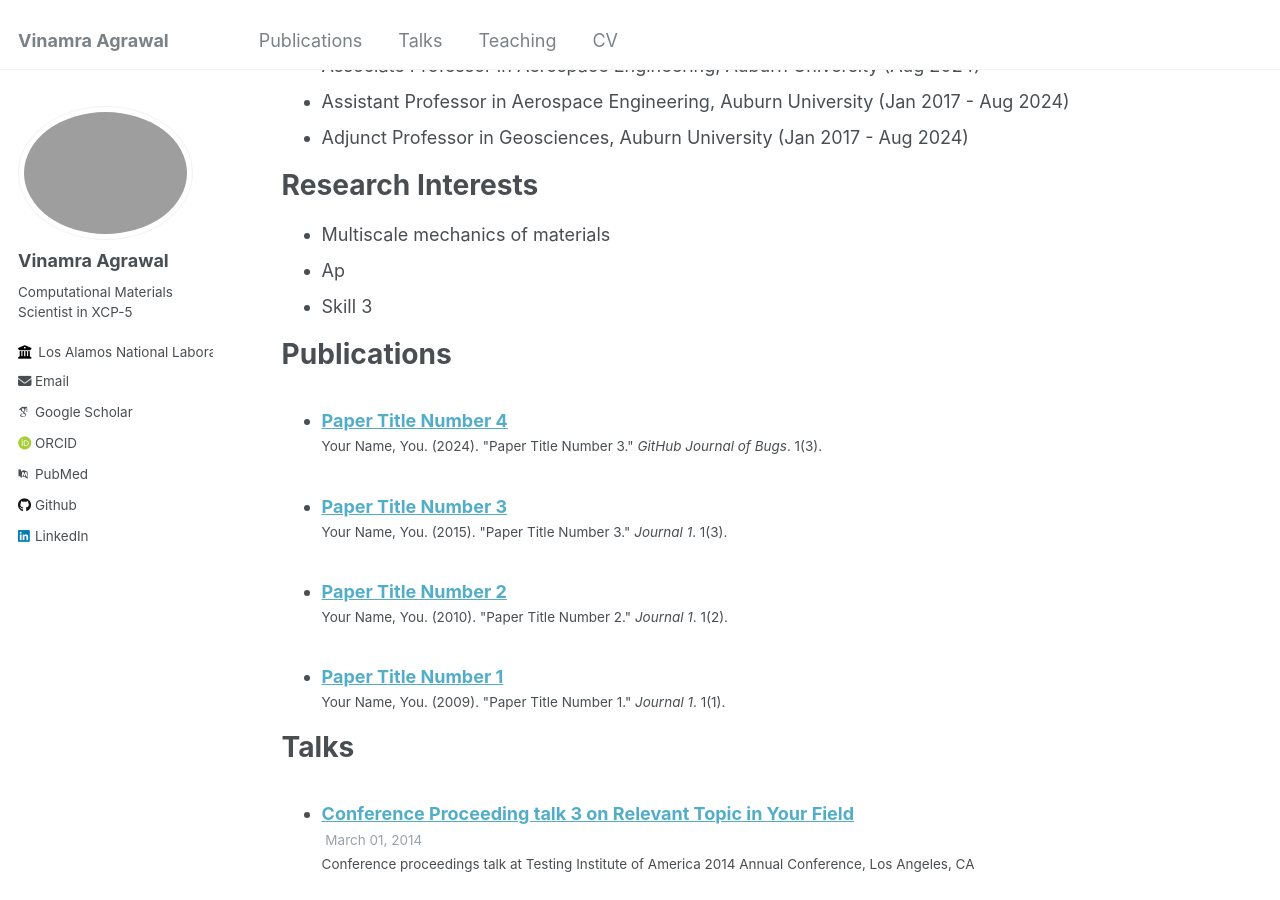
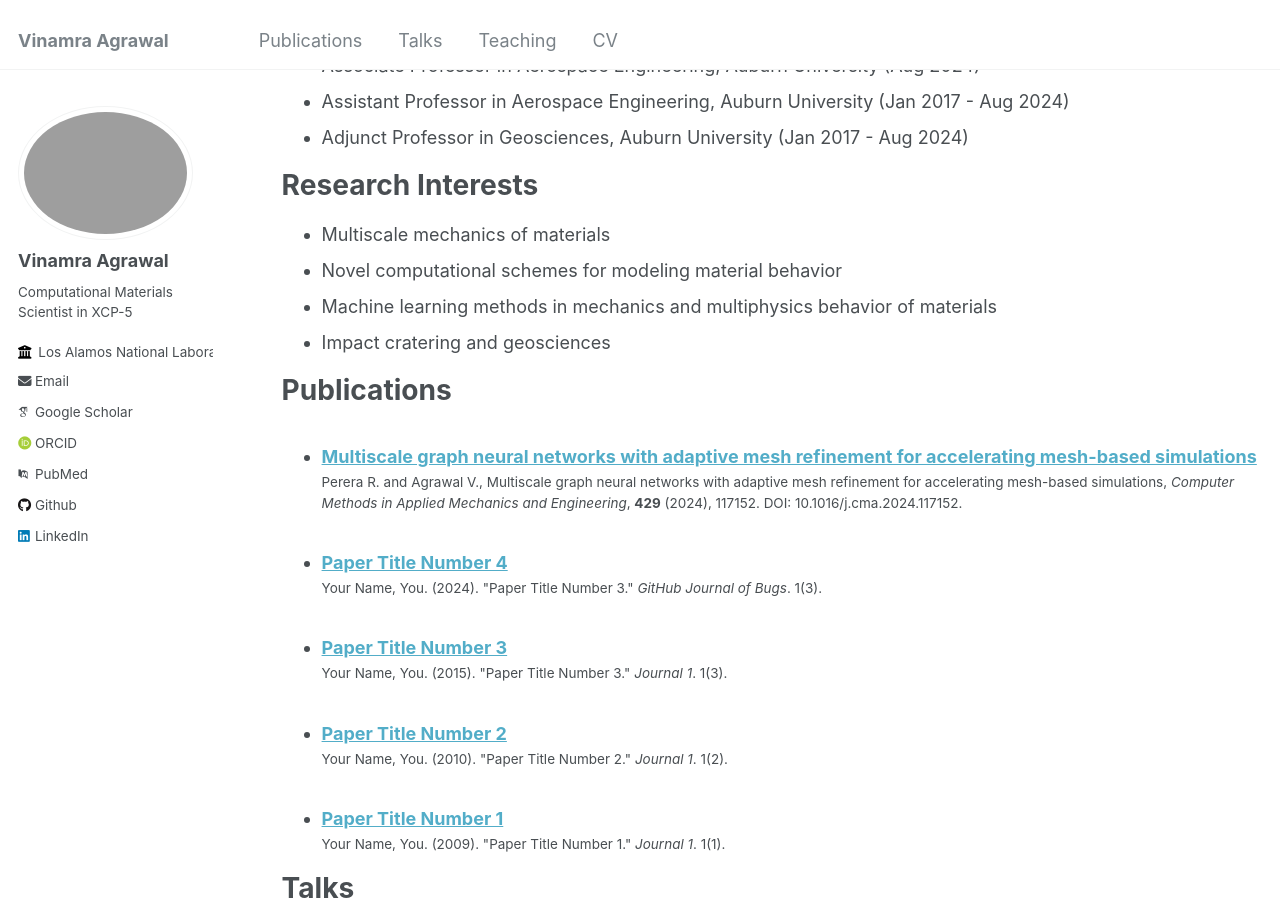
Before and after one commit to vinagr/vinagr.github.io, a Jekyll site: the page built from _pages/cv.md, in a window 1280 px wide and 900 px high, scrolled down 353 px. Built offline with Jekyll 4.4.1, drawn with Linux system fonts in a browser that asks for light colours; some web fonts are replaced.

Commit message:
preliminary changes

```diff
--- a/_pages/cv.md
+++ b/_pages/cv.md
@@ -25,8 +25,9 @@ Work experience
 Research Interests
 ======
 * Multiscale mechanics of materials
-* Ap
-* Skill 3
+* Novel computational schemes for modeling material behavior
+* Machine learning methods in mechanics and multiphysics behavior of materials
+* Impact cratering and geosciences
 
 Publications
 ======
--- /dev/null
+++ b/_publications/2024-09-1-multiscale-gnn-cmame.md
@@ -0,0 +1,12 @@
+---
+title: "Multiscale graph neural networks with adaptive mesh refinement for accelerating mesh-based simulations"
+collection: publications
+permalink: /publication/2024-09-1-multiscale-gnn-cmame
+excerpt: 'In this work, we develop a multiscale mesh-based GNN framework mimicking a conventional iterative multigrid solver, coupled with adaptive mesh refinement (AMR), to mitigate challenges with conventional mesh-based GNNs. We use the framework to accelerate phase field (PF) fracture problems involving coupled partial differential equations with a near-singular operator due to near-zero modulus inside the crack.'
+date: 2024-09-01
+venue: 'Computer Methods in Applied Mechanics and Engineering'
+paperurl: 'https://doi.org/10.1016/j.cma.2024.117152'
+citation: 'Perera R. and Agrawal V., Multiscale graph neural networks with adaptive mesh refinement for accelerating mesh-based simulations, <i>Computer Methods in Applied Mechanics and Engineering</i>, <b>429</b> (2024), 117152. DOI: 10.1016/j.cma.2024.117152.'
+---
+
+The contents above will be part of a list of publications, if the user clicks the link for the publication than the contents of section will be rendered as a full page, allowing you to provide more information about the paper for the reader. When publications are displayed as a single page, the contents of the above "citation" field will automatically be included below this section in a smaller font.
```
